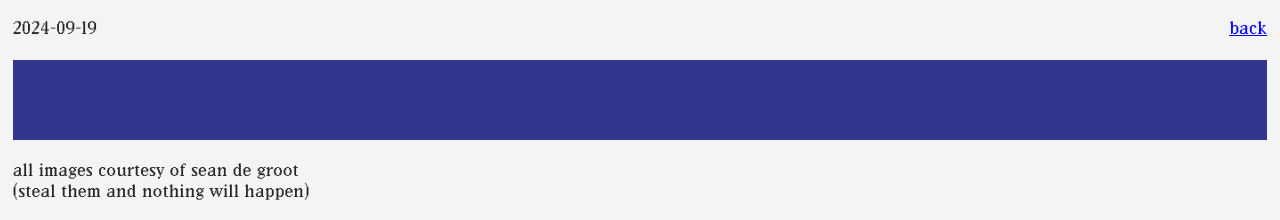
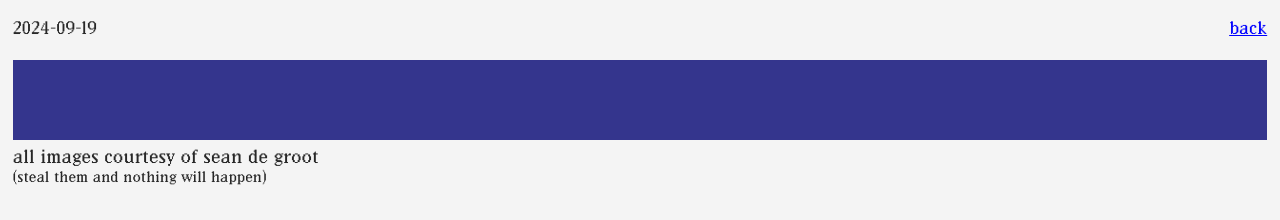
Before and after one commit to seandaniel/good-things-golf-v2, a React (Vite) app: page /image/0 in a window 1280 px wide. Shown: the part 798-1018 px from the top of the page. After the commit the page ends 994 px from the top, so only its background shows below. Built offline with nearby package versions, Linux system fonts and the light colour scheme.

Commit message:
Feat: leafy img, footer spacing, darts img

```diff
--- a/src/components/Footer.tsx
+++ b/src/components/Footer.tsx
@@ -3,10 +3,8 @@ export const Footer = () => {
     <footer>
       <div className="wrapper wrapper-footer"></div>
       <div className="wrapper">
-        <h3>
-          All images courtesy of Sean de Groot<br></br>(steal them and nothing
-          will happen)
-        </h3>
+        <h3>All images courtesy of Sean de Groot</h3>
+        <p>(Steal them and nothing will happen)</p>
       </div>
     </footer>
   );
--- a/src/data/images.ts
+++ b/src/data/images.ts
@@ -17,6 +17,7 @@ import bigCat from "../assets/bigCat-min.jpg";
 // @ts-expect-error - jpg vs JPG problems
 import shannonLake from "../assets/shannonLake-min.JPG";
 import darts from "../assets/dart-min.jpg";
+import leafy from "../assets/leafy-min.jpg";
 
 const images = [
   {
@@ -124,6 +125,13 @@ const images = [
     className: "portrait",
   },
   {
+    title: "Leafy",
+    alt: "A golf bag beside a plant",
+    src: leafy,
+    date: "2024-07-14",
+    className: 'portrait',
+  },
+  {
     title: "Dev Priorities",
     alt: "A screenshot of a Slack channel",
     src: uberflip,
--- a/src/partials/_footer.scss
+++ b/src/partials/_footer.scss
@@ -1,6 +1,6 @@
 @use "./variables" as *;
 footer {
-  margin: 10px 0 20px 0;
+  margin: 5px 0 5px 0;
   .wrapper.wrapper-footer {
     display: flex;
     justify-content: center;
@@ -10,8 +10,25 @@ footer {
   }
   .wrapper {
     h3 {
-      margin-top: 20px;
+      margin-top: 5px;
+      font-size: 16px;
       text-transform: lowercase;
     }
+    p {
+      text-transform: lowercase;
+      font-size: 12px;
+    }
+    @media (min-width: 900px) {
+      h3 {
+        font-size: 20px;
+        margin-top: 5px;
+      }
+      p {
+        font-size: 16px;
+      }
+    }
+  }
+  @media (min-width: 900px) {
+    margin: 10px 0 10px 0;
   }
 }
--- a/src/partials/_header.scss
+++ b/src/partials/_header.scss
@@ -1,7 +1,7 @@
 @use "./variables" as *;
 
 header {
-  margin: 40px 0 10px 0;
+  margin: 40px 0 5px 0;
   .wrapper {
     display: flex;
     justify-content: center;
@@ -22,4 +22,7 @@ header {
     height: 40px;
     width: 40px;
   }
+  @media (min-width: 900px) {
+    margin: 40px 0 10px 0;
+  }
 }
```
Also changed, not shown: src/assets/dart-min.jpg, 1 other file (tests, documents, lock files or other folders).
